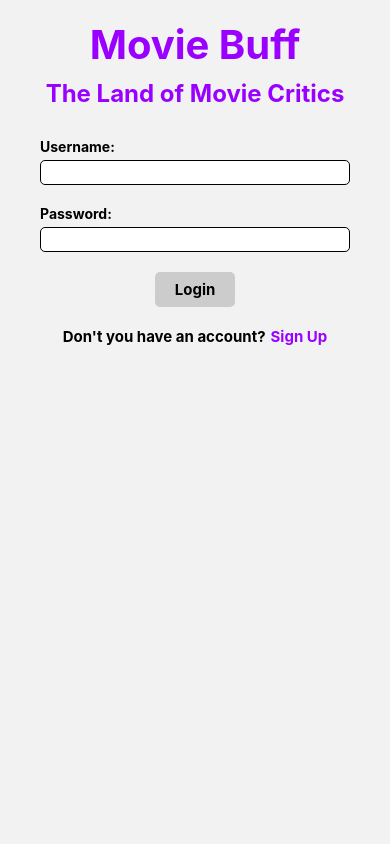
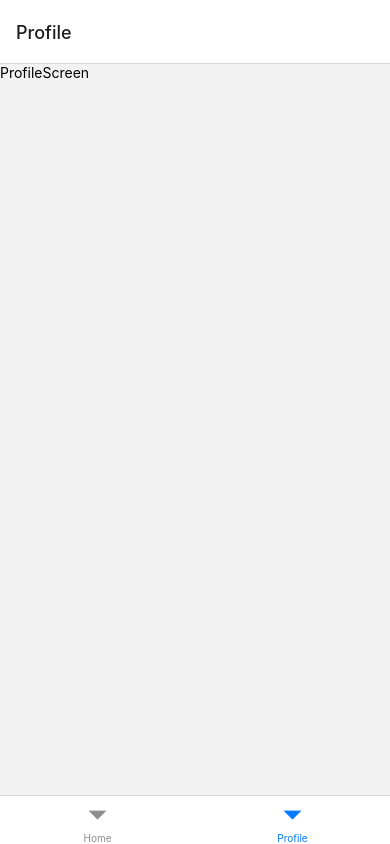
Before and after one commit to onsever/CPL_5559_1_MADT_1, a React Native app: screen /ProfileScreen in a window 390 px wide. Built offline with nearby package versions, Linux system fonts and the light colour scheme.

Commit message:
implementation

```diff
--- a/App.tsx
+++ b/App.tsx
@@ -1,18 +1,18 @@
 import {NavigationContainer} from '@react-navigation/native';
 import React from 'react';
 import {AuthStackNavigator} from './src/navigators/AuthStackNavigator';
-import {HomeStackNavigator} from './src/navigators/HomeStackNavigator';
+import {TabBarNavigator} from './src/navigators/TabBarNavigator';
 
 export default function App() {
   // eslint-disable-next-line @typescript-eslint/no-unused-vars
-  const [currentUser, setCurrentUser] = React.useState(null);
+  const [currentUser, setCurrentUser] = React.useState('null');
 
   // Check if user is logged in.
   React.useEffect(() => {}, [currentUser]);
 
   return (
     <NavigationContainer>
-      {currentUser ? <HomeStackNavigator /> : <AuthStackNavigator />}
+      {currentUser ? <TabBarNavigator /> : <AuthStackNavigator />}
     </NavigationContainer>
   );
 }
--- a/package.json
+++ b/package.json
@@ -14,12 +14,14 @@
     "@react-navigation/drawer": "^6.5.8",
     "@react-navigation/native": "^6.1.3",
     "@react-navigation/native-stack": "^6.9.9",
+    "@types/react-native-vector-icons": "^6.4.13",
     "react": "18.2.0",
     "react-native": "0.71.2",
     "react-native-gesture-handler": "^2.9.0",
     "react-native-reanimated": "^2.14.4",
     "react-native-safe-area-context": "^4.5.0",
-    "react-native-screens": "^3.19.0"
+    "react-native-screens": "^3.19.0",
+    "react-native-vector-icons": "^9.2.0"
   },
   "devDependencies": {
     "@babel/core": "^7.20.0",
--- /dev/null
+++ b/src/navigators/ProfileStackNavigator.tsx
@@ -0,0 +1,20 @@
+import {createNativeStackNavigator} from '@react-navigation/native-stack';
+import React from 'react';
+import ProfileScreen from '../screens/profile';
+
+export type ProfileStackNavigatorProps = {
+  Profile: undefined;
+};
+
+const Stack = createNativeStackNavigator<ProfileStackNavigatorProps>();
+
+export const ProfileStackNavigator = () => {
+  return (
+    <Stack.Navigator
+      screenOptions={{
+        headerShown: false,
+      }}>
+      <Stack.Screen name="Profile" component={ProfileScreen} />
+    </Stack.Navigator>
+  );
+};
--- /dev/null
+++ b/src/navigators/TabBarNavigator.tsx
@@ -0,0 +1,32 @@
+import {createBottomTabNavigator} from '@react-navigation/bottom-tabs';
+import React from 'react';
+import {HomeStackNavigator} from './HomeStackNavigator';
+import {ProfileStackNavigator} from './ProfileStackNavigator';
+
+export type TabBarNavigatorProps = {
+  HomeScreen: undefined;
+  ProfileScreen: undefined;
+};
+
+const Tab = createBottomTabNavigator<TabBarNavigatorProps>();
+
+export const TabBarNavigator = () => {
+  return (
+    <Tab.Navigator>
+      <Tab.Screen
+        name="HomeScreen"
+        component={HomeStackNavigator}
+        options={{
+          title: 'Home',
+        }}
+      />
+      <Tab.Screen
+        name="ProfileScreen"
+        component={ProfileStackNavigator}
+        options={{
+          title: 'Profile',
+        }}
+      />
+    </Tab.Navigator>
+  );
+};
--- /dev/null
+++ b/src/screens/profile/index.tsx
@@ -0,0 +1,12 @@
+import {View, Text} from 'react-native';
+import React from 'react';
+
+const ProfileScreen = () => {
+  return (
+    <View>
+      <Text>ProfileScreen</Text>
+    </View>
+  );
+};
+
+export default ProfileScreen;
--- /dev/null
+++ b/src/screens/profile/styles.tsx
@@ -0,0 +1,3 @@
+import {StyleSheet} from 'react-native';
+
+export const styles = StyleSheet.create({});
```
Also changed, not shown: react-native.config.js (added, +9 -0 lines), 5 other files (tests, documents, lock files or other folders).
